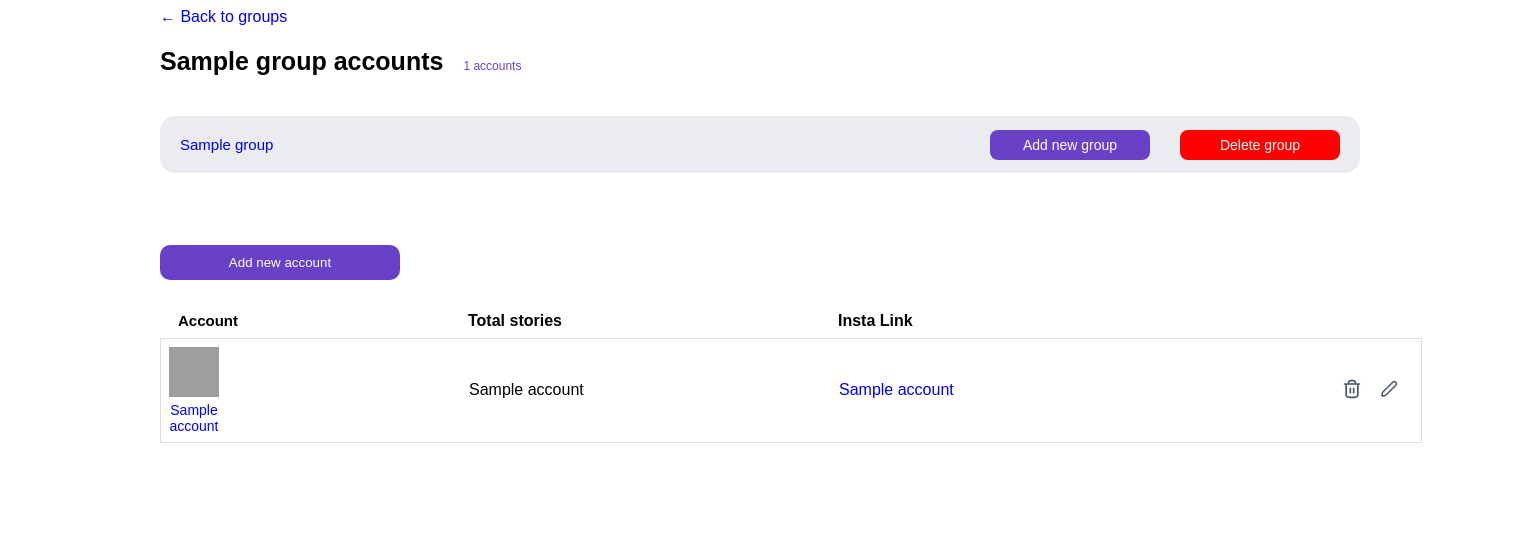
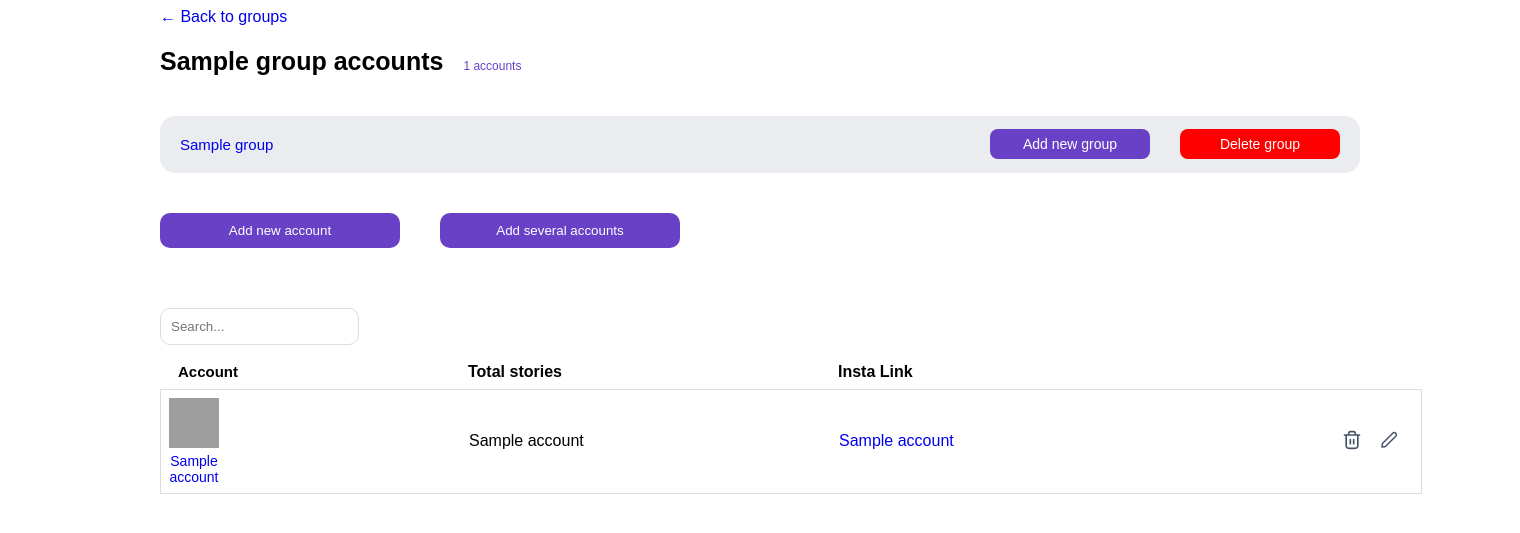
Before and after one commit to nikitinMaclay/instagram_parser, a Flask app: template templates/main.html in a window 1520 px wide. Shown: the top 533 px of the page. Run offline with Flask 3, Linux system fonts and the light colour scheme; the template is opened without the code that fills it: most values are stand-ins (such as "Sample title", 1, 10 or a date in 2020); some libraries are stand-ins or nearby versions; grey boxes are pictures that could not be loaded.

Commit message:
full_version_v1

```diff
--- a/backend_main.py
+++ b/backend_main.py
@@ -13,9 +13,35 @@ from database_manage.db_creation import create_database_local_connection
 from main import instagram_accounts_parsing
 
 from db_objects_management.db_account_management import delete_accounts_info, delete_accounts_media
+from flask_apscheduler import APScheduler
 
 app = Flask(__name__)
 app.config['SECRET_KEY'] = "rtergkcx2312~@!3dsadase315240"
+
+
+flask_scheduler = APScheduler()
+
+
+def daily_instagram_accounts_parsing():
+    print("STARTED!!!")
+    db_con, cursor = create_database_local_connection()
+    cursor.execute("SELECT account_name, group_id FROM `accounts`")
+    accounts_info = cursor.fetchall()
+    for account in accounts_info:
+        parse_process = multiprocessing.Process(target=instagram_accounts_parsing, args=(account[0], account[1], 1, 1))
+        parse_process.start()
+        parse_process.join()
+        parse_process.close()
+        time.sleep(600)
+    cursor.close()
+    db_con.close()
+
+
+def instagram_accounts_parsing_list_edition(accounts_list, group_id):
+    for account_name in accounts_list:
+        instagram_accounts_parsing(account_name, group_id, 10, 10)
+        time.sleep(600)
+
 
 s3_resource = boto3.resource(
         's3',
@@ -146,7 +172,22 @@ def add_new_acc():
     cursor.close()
     parse_process = multiprocessing.Process(target=instagram_accounts_parsing, args=(acc_name, group_id, 10, 10))
     parse_process.start()
-    return redirect("/1")
+    return redirect(f"/{group_id}")
+
+
+@app.route('/add_new_several_accounts', methods=["POST"])
+def add_new_several_accounts():
+    db_con, cursor = create_database_local_connection()
+    accounts_list = request.form.getlist("account-link")
+    group_name = request.form['group']
+    cursor.execute(f"SELECT group_id FROM `groups` WHERE group_name = '{group_name}'")
+    group_id = cursor.fetchone()[0]
+    parsing_list_process = multiprocessing.Process(target=instagram_accounts_parsing_list_edition,
+                                                   args=(accounts_list, group_id,))
+    parsing_list_process.start()
+    db_con.close()
+    cursor.close()
+    return redirect(f"/{group_id}")
 
 
 @app.route('/change_account_group', methods=["POST"])
@@ -276,8 +317,10 @@ def download_local_file_action():
 
 
 def main():
-
-    app.run(host="0.0.0.0", debug=True)
+    flask_scheduler.add_job(id='Update Inst Accs Task', func=daily_instagram_accounts_parsing,
+                            trigger='cron', hour=0, minute=0, second=0)
+    flask_scheduler.start()
+    app.run(host="0.0.0.0", debug=True, use_reloader=False)
 
 
 if __name__ == '__main__':
--- a/db_objects_management/db_account_management.py
+++ b/db_objects_management/db_account_management.py
@@ -79,4 +79,4 @@ def delete_accounts_media(accounts_ids):
         delete_accounts_info(acc_id)
 
 
-# delete_accounts_media([66])
+# delete_accounts_media([68])
--- a/main.py
+++ b/main.py
@@ -120,12 +120,12 @@ def instagram_accounts_parsing(account_name, group_id, posts_scroll_count, reel_
                                     value="/html/body/div[2]/div/div/div[2]/div/div/div[1]/section/main/article/div[2]/div[1]/div[2]/form/div/div[3]/button")
     time.sleep(1)
     login_btn.click()
-    time.sleep(10)
+    time.sleep(15)
 
     try:
         driver.find_element(by=By.XPATH,
                             value="/html/body/div[2]/div/div/div[2]/div/div/div[1]/section/main/article/div[2]/div[1]/div[2]/form/div/div[3]/button")
-        time.sleep(10)
+        time.sleep(15)
     except:
         pass
 
--- a/static/css/style.css
+++ b/static/css/style.css
@@ -59,7 +59,7 @@ body {
     background: #EAECF0;
     border-radius: 15px;
     margin-top: 20px;
-    align-items: baseline;
+    align-items: center;
     justify-content: space-between;
 }
 
@@ -247,12 +247,19 @@ body {
     color: white;
     background: #6941C6;
     width: 240px;
-    margin: auto;
     border: none;
     border-radius: 10px;
     padding: 10px 14px;
-    margin-top: 32px;
-    margin-bottom: 24px;
+    cursor: pointer;
+}
+
+.new-several-accs-adding-btn {
+    color: white;
+    background: #6941C6;
+    width: 240px;
+    border: none;
+    border-radius: 10px;
+    padding: 10px 14px;
     cursor: pointer;
 }
 
@@ -280,6 +287,7 @@ body {
     width: 100%;
     height: 100%;
     display: none;
+
 }
 
 .modal__change_account_group_window {
@@ -566,3 +574,47 @@ body {
     width: 100px;
     height: 100px;
 }
+
+.new-acc-adding__wrapper {
+    display: flex;
+    justify-content: space-between;
+    width: 520px;
+    margin-bottom: 50px;
+}
+
+.addInputBtn {
+    display: flex;
+    width: 110px;
+    justify-content: space-between;
+    align-items: center;
+    text-align: center;
+    color: #6941C6;
+    cursor: pointer;
+}
+
+.addInputBtn:hover {
+    opacity: 0.7;
+}
+
+.account-link__wrapper {
+    display: flex;
+    flex-direction: column;
+    margin-top: 20px;
+}
+
+.modal__add-new-sev-account-window {
+    overflow-y: auto;
+}
+
+.modal-sev-acc-wrapper {
+    max-height: 400px;
+    overflow-y: auto;
+}
+
+.searchInput {
+    padding: 10px;
+    border: 1px solid #ddd;
+    border-radius: 10px;
+    margin-top: 10px;
+    margin-bottom: 10px;
+}
--- a/static/js/new_acc.js
+++ b/static/js/new_acc.js
@@ -10,3 +10,17 @@ openAccModalBtn.onclick = function() {
 closeAccModalBtn.onclick = function() {
     accModal.style.display = "none";
 }
+
+
+let openSevAccsModalBtn = document.getElementById("new-several-accs-adding-btn");
+let sevAccModal = document.getElementById("sev-accs-modal-window");
+
+let closeSevAccModalBtn = document.getElementById("close-sev-accs-modal");
+
+openSevAccsModalBtn.onclick = function() {
+    sevAccModal.style.display = "block";
+}
+
+closeSevAccModalBtn.onclick = function() {
+    sevAccModal.style.display = "none";
+}
--- /dev/null
+++ b/static/js/new_input.js
@@ -0,0 +1,10 @@
+document.getElementById("addInputBtn").addEventListener("click", function() {
+    var container = document.getElementById("account-link-wrapper");
+    var input = document.createElement("input");
+    input.type = "text";
+    input.className = "page-url-field";
+    input.placeholder = "Instagram nickname";
+    input.name = "account-link";
+    input.required = true;
+    container.appendChild(input);
+});
--- /dev/null
+++ b/static/js/table_search.js
@@ -0,0 +1,24 @@
+document.getElementById('searchInput').addEventListener('input', function() {
+  var searchText = this.value.toLowerCase();
+  var rows = document.getElementById('data-table').rows;
+
+  for (var i = 1; i < rows.length; i++) {
+    var row = rows[i];
+    var cells = row.getElementsByTagName('td');
+    var matchFound = false;
+
+    for (var j = 0; j < cells.length; j++) {
+      var cellText = cells[j].textContent.toLowerCase();
+      if (cellText.includes(searchText)) {
+        matchFound = true;
+        break;
+      }
+    }
+
+    if (matchFound) {
+      row.style.display = '';
+    } else {
+      row.style.display = 'none';
+    }
+  }
+});
--- a/templates/main.html
+++ b/templates/main.html
@@ -39,8 +39,14 @@
         </section>
 
         <section class="accounts-info">
-            <button class="new-acc-adding-btn" id="new-acc-adding-btn">Add new account</button>
-            <table class="accounts-table">
+            <div class="new-acc-adding__wrapper">
+                <button class="new-acc-adding-btn" id="new-acc-adding-btn">Add new account</button>
+                <button class="new-several-accs-adding-btn" id="new-several-accs-adding-btn">Add several accounts</button>
+            </div>
+                <div class="search__wrapper">
+                    <input type="text" id="searchInput" name="searchInput" class="searchInput" placeholder="Search...">
+                </div>
+                <table class="custom-table table-sort accounts-table table-arrows" id="data-table">
                   <tr class="table-tr_first-main">
                     <th class="table-th table-th-main"><p class="no-extra th-name">Account</p></th>
                     <th class="table-th table-th-main">Total stories</th>
@@ -143,6 +149,48 @@
             </div>
         </section>
 
+    <section class="modal__add-new-account-window modal__add-new-sev-account-window" id="sev-accs-modal-window">
+            <div class="modal-wrapper modal-sev-acc-wrapper">
+                <form action="/add_new_several_accounts" method="post" id="add-sev-page-form" class="add-new-account__form">
+                    <div class="title-close">
+                        <h3 class="modal-title">Add new account</h3>
+                        <button class="modal__close-btn" id="close-sev-accs-modal" type="button">
+                            <svg width="44" height="45" viewBox="0 0 44 45" fill="none" xmlns="http://www.w3.org/2000/svg">
+                                <path d="M28 16.5L16 28.5M16 16.5L28 28.5" stroke="#667085" stroke-width="2" stroke-linecap="round" stroke-linejoin="round"></path>
+                            </svg>
+                        </button>
+                    </div>
+                    <div class="url-wrapper">
+                        <div class="addInput__wrapper">
+                            <button id="addInputBtn" class="no-extra addInputBtn" type="button">
+                                <svg xmlns="http://www.w3.org/2000/svg" x="0px" y="0px" width="20" height="20" viewBox="0 0 50 50">
+                                    <path d="M 25 2 C 12.309295 2 2 12.309295 2 25 C 2 37.690705 12.309295 48 25 48 C 37.690705 48 48 37.690705 48 25 C 48 12.309295 37.690705 2 25 2 z M 25 4 C 36.609824 4 46 13.390176 46 25 C 46 36.609824 36.609824 46 25 46 C 13.390176 46 4 36.609824 4 25 C 4 13.390176 13.390176 4 25 4 z M 24 13 L 24 24 L 13 24 L 13 26 L 24 26 L 24 37 L 26 37 L 26 26 L 37 26 L 37 24 L 26 24 L 26 13 L 24 13 z"></path>
+                                    </svg><p class="no-extra">Add new input</p>
+                            </button>
+                        </div>
+                        <div class="account-link__wrapper" id="account-link-wrapper">
+                            <label for="account-link">Instagram nickname*</label>
+                            <input class="page-url-field" name="account-link" id="sev-account-link" type="text" placeholder="Instagram nickname" required="">
+                        </div>
+                    </div>
+                    <div class="add-setting__wrapper">
+                        <ul class="options-list no-extra">
+                            <li class="options-item no-extra">
+                                <label class="options-item-lb ">Group*</label>
+                                <select class="options-select" name="group">
+                                    {% for group in groups %}
+                                        <option>{{group[1]}}</option>
+                                    {% endfor %}
+                                </select>
+                            </li>
+                        </ul>
+                    </div>
+                    <button class="options-add-new-account-btn">Add new account</button>
+                </form>
+
+            </div>
+        </section>
+
         <section class="modal__change_account_group_window" id="change-account-group-modal-window">
                 <div class="modal-wrapper">
                     <form action="/change_account_group" method="post" id="change-group__form" class="change-group__form">
@@ -179,7 +227,12 @@
 
     <script src="../static/js/groups.js"></script>
     <script src="../static/js/new_acc.js"></script>
+    <script src="../static/js/new_input.js"></script>
     <script src="../static/js/deleting_account.js"></script>
+    <script src="../static/js/table_search.js"></script>
+
+    <script src="https://cdn.jsdelivr.net/npm/table-sort-js/table-sort.js"></script>
+
 
 </body>
 
```
Also changed, not shown: templates/posts.html (+7 -2 lines), templates/reels.html (+7 -2 lines), templates/stories.html (+7 -2 lines).
